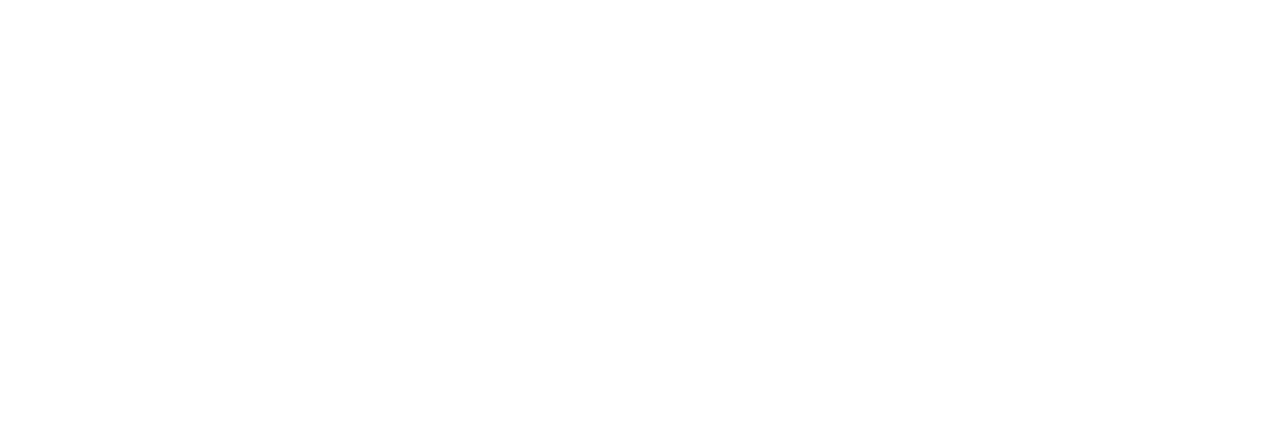
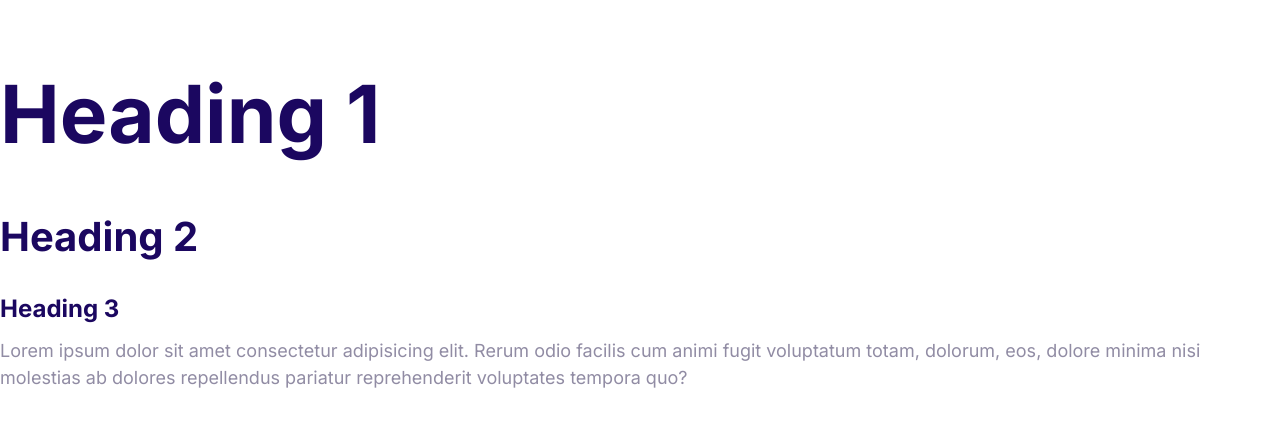
Before and after one commit to dule979/Demo-single-page-application, a plain HTML site: page index.html in a window 1280 px wide. Drawn offline with Linux system fonts and the light colour scheme.

Commit message:
Define the styles for the fonts.

```diff
--- a/css/style.css
+++ b/css/style.css
@@ -5,3 +5,55 @@
   --color-headings: #1b0760;
   --color-body: #918ca4;
 }
+
+html {
+  font-size: 62.5%;
+}
+
+body {
+  font-family: "Inter", Arial, Helvetica, sans-serif;
+  font-size: 2.4rem;
+  line-height: 1.5;
+  color: var(--color-body);
+}
+
+h1,
+h2,
+h3 {
+  color: var(--color-headings);
+  margin-bottom: 1rem;
+}
+
+h1 {
+  font-size: 7rem;
+}
+
+h2 {
+  font-size: 4rem;
+}
+
+h3 {
+  font-size: 3rem;
+}
+
+p {
+  margin-top: 0;
+}
+
+@media screen and (min-width: 1024px) {
+  body {
+    font-size: 1.8rem;
+  }
+
+  h1 {
+    font-size: 8rem;
+  }
+
+  h2 {
+    font-size: 4rem;
+  }
+
+  h3 {
+    font-size: 2.4rem;
+  }
+}
--- a/index.html
+++ b/index.html
@@ -4,8 +4,23 @@
     <meta charset="UTF-8" />
     <meta name="viewport" content="width=device-width, initial-scale=1.0" />
     <title>Moshify</title>
+    <link rel="preconnect" href="https://fonts.gstatic.com" />
+    <link
+      href="https://fonts.googleapis.com/css2?family=Inter:wght@400;700&display=swap"
+      rel="stylesheet"
+    />
     <link rel="stylesheet" href="/css/normalize.css" />
     <link rel="stylesheet" href="/css/style.css" />
   </head>
-  <body></body>
+  <body>
+    <h1>Heading 1</h1>
+    <h2>Heading 2</h2>
+    <h3>Heading 3</h3>
+    <p>
+      Lorem ipsum dolor sit amet consectetur adipisicing elit. Rerum odio
+      facilis cum animi fugit voluptatum totam, dolorum, eos, dolore minima nisi
+      molestias ab dolores repellendus pariatur reprehenderit voluptates tempora
+      quo?
+    </p>
+  </body>
 </html>
```
